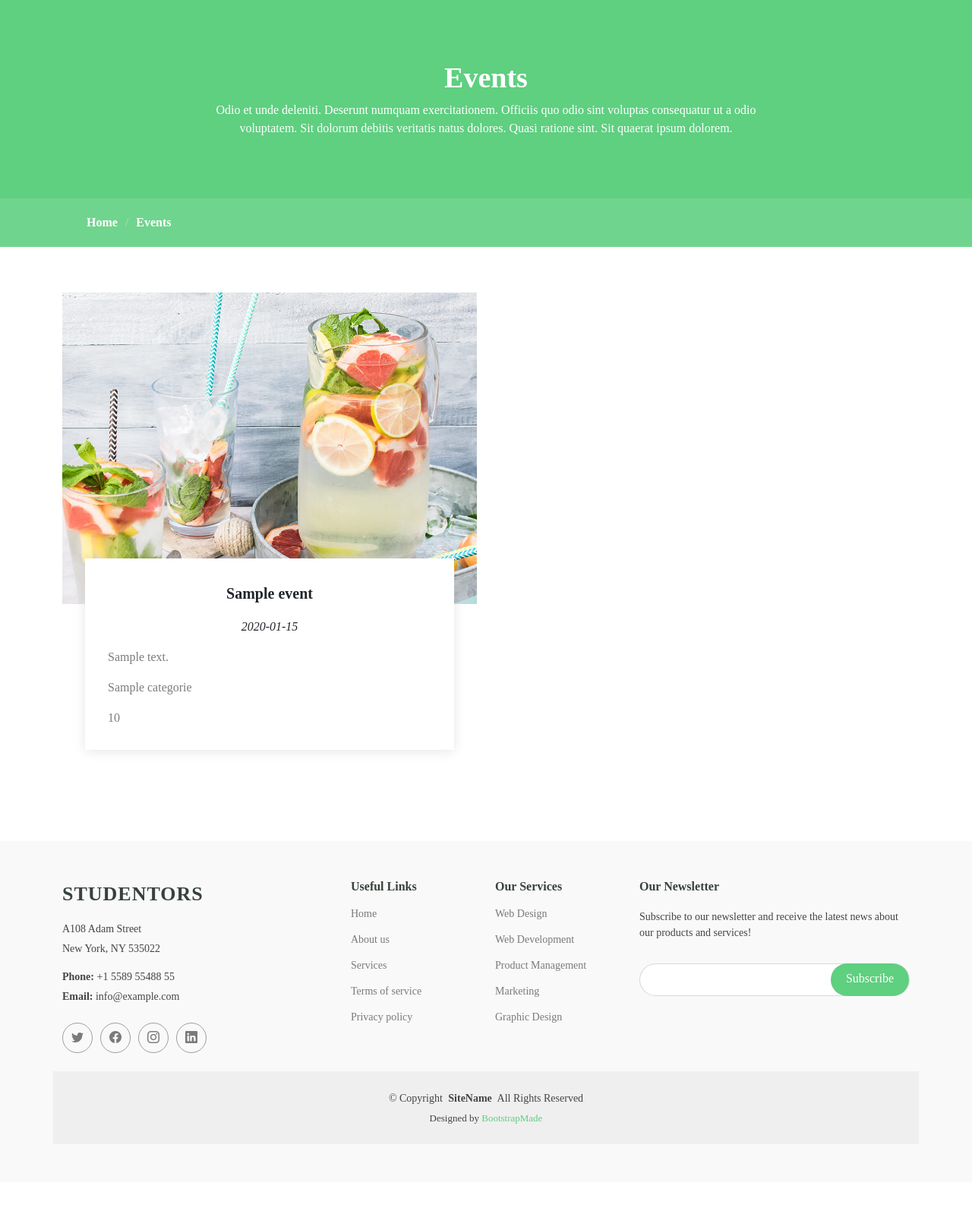
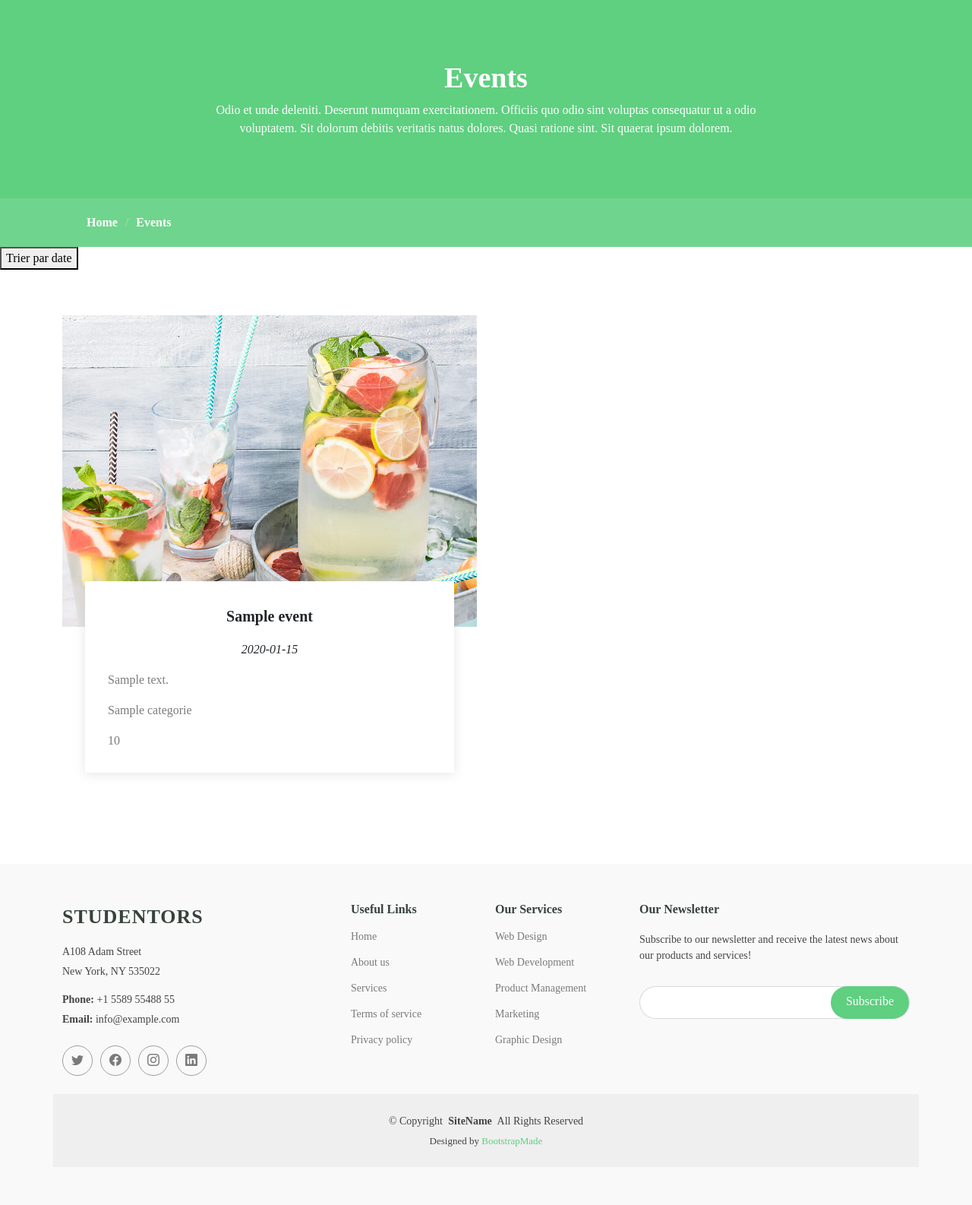
Before and after one commit to SarraKAc/PidevWeb, a Symfony app: template PidevEvent/templates/event.html.twig in a window 1280 px wide. Shown: the part 90-1676 px from the top of the page at 76% size. Before the commit the page ends 1596 px from the top, so only its background shows below. Run offline with Twig, Linux system fonts and the light colour scheme; the template is opened without the code that fills it: most values are stand-ins (such as "Sample title", 1, 10 or a date in 2020); some libraries are stand-ins or nearby versions.

Commit message:
tri par date front event

```diff
--- a/PidevEvent/templates/event.html.twig
+++ b/PidevEvent/templates/event.html.twig
@@ -142,11 +142,41 @@
 
 
 
+
+
+
+
+<button id="sortDateBtn">Trier par date</button>
+
+<script>
+    document.addEventListener('DOMContentLoaded', function () {
+        const sortDateBtn = document.getElementById('sortDateBtn');
+        const eventContainer = document.querySelector('.events .container .row');
+
+        sortDateBtn.addEventListener('click', function () {
+            const eventCards = Array.from(document.querySelectorAll('.event-card'));
+
+            eventCards.sort((cardA, cardB) => {
+                const dateA = new Date(cardA.querySelector('.text-center').textContent);
+                const dateB = new Date(cardB.querySelector('.text-center').textContent);
+
+                return dateA - dateB;
+            });
+
+            eventContainer.innerHTML = ''; // Clear existing cards
+
+            eventCards.forEach(card => {
+                eventContainer.appendChild(card);
+            });
+        });
+    });
+</script>
+
 <section id="events" class="events section">
     <div class="container" data-aos="fade-up">
         <div class="row">
             {% for event in events %}
-            <div class="col-md-6 d-flex align-items-stretch">
+            <div class="col-md-6 d-flex align-items-stretch event-card">
                 <div class="card">
                     <div class="card-img">
                         <img src="back-office\img\card.jpg" alt="...">
@@ -164,6 +194,9 @@
         </div>
     </div>
 </section>
+
+
+
 
 
 <!-- /Events Section -->
--- a/PidevEvent/templates/student/add-student.html.twig
+++ b/PidevEvent/templates/student/add-student.html.twig
@@ -437,6 +437,7 @@
 </script>
 
 <select id="sortOrderSelect">
+     <option value="none">Prix - Croissant</option>
     <option value="price_asc">Prix - Croissant</option>
     <option value="price_desc">Prix - Décroissant</option>
     <option value="date_asc">Date - Croissante</option>
```
